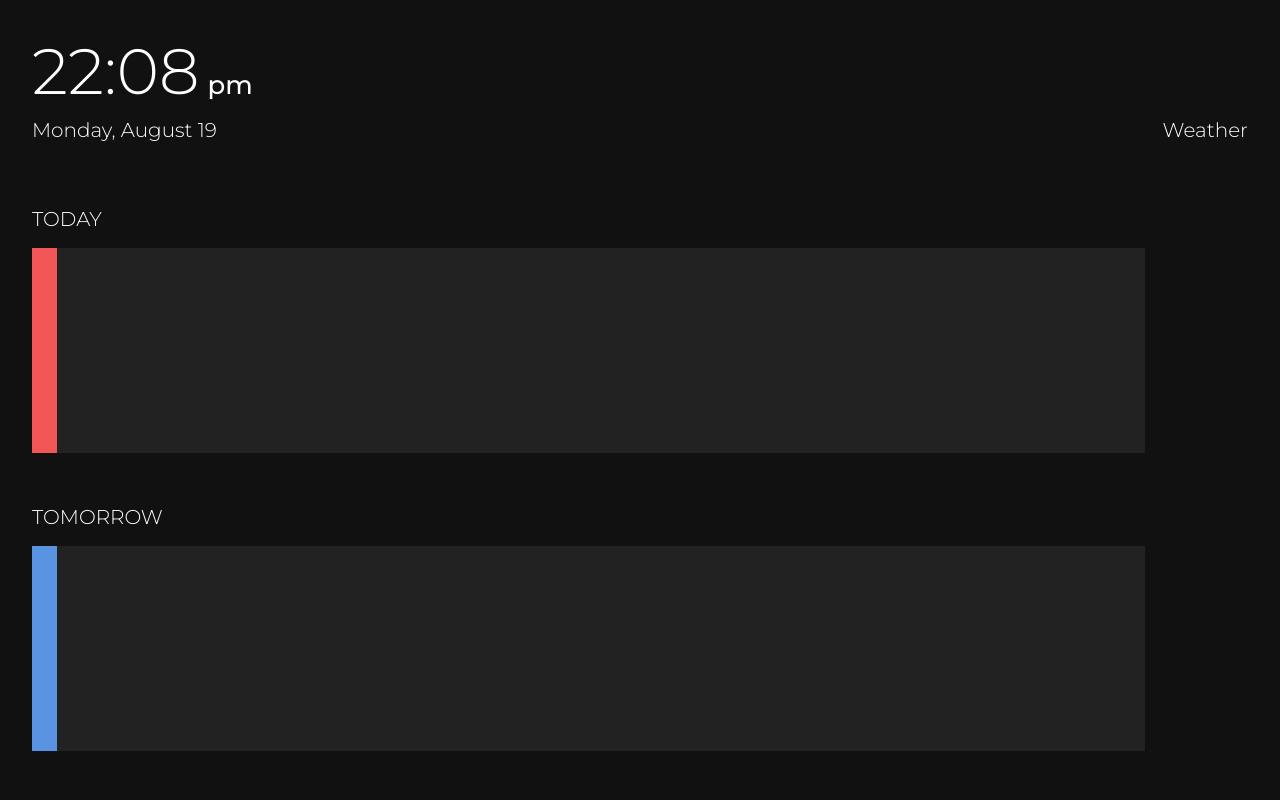
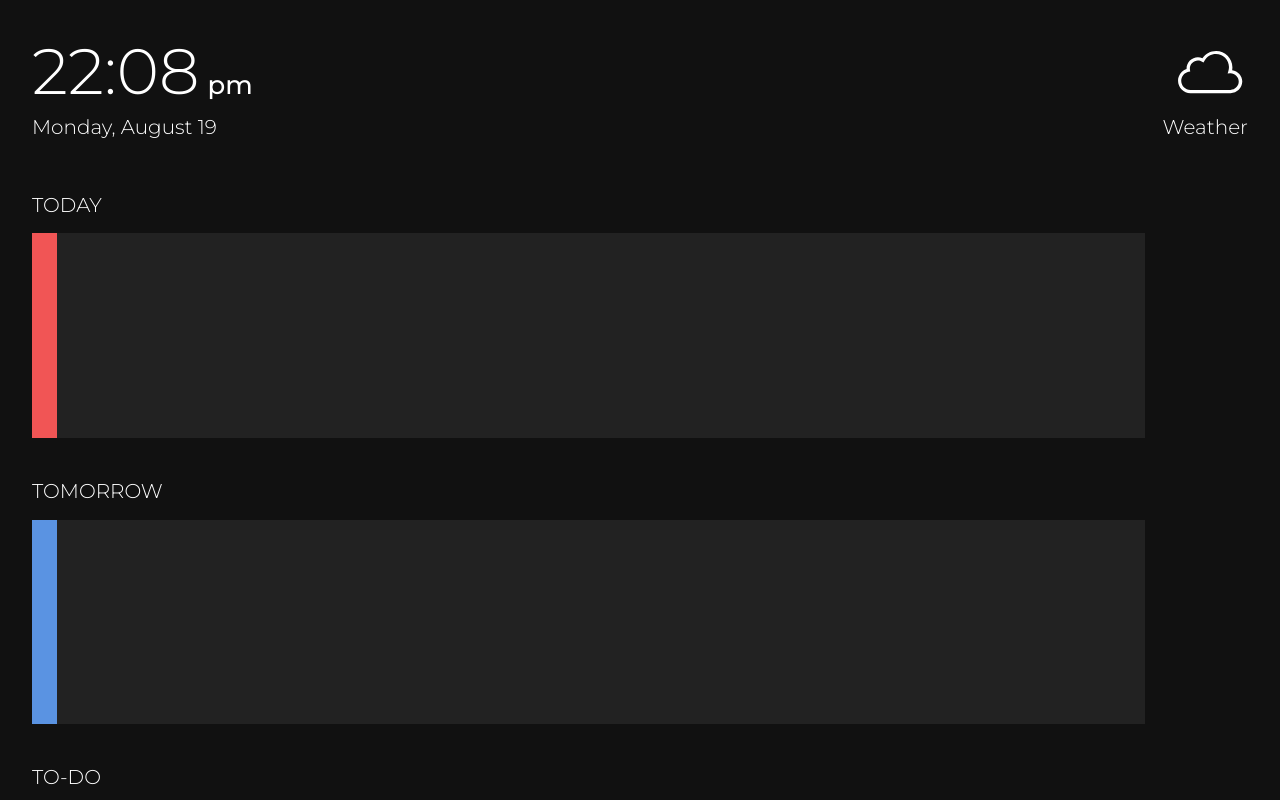
Before and after one commit to insidae/Status-Board, a React app: page / in a window 1280 px wide. Shown: the top 800 px of the page. Built offline with nearby package versions, Linux system fonts and the light colour scheme.

Commit message:
Styling for weather icons in preparation for Weather API data

```diff
--- a/src/App.js
+++ b/src/App.js
@@ -9,6 +9,7 @@ class App extends Component {
         <div className="App-header">
           <TimeDate></TimeDate>
           <div className='weather section'>
+            <div className="weather-icon cloudy"></div>
             <h2>Weather</h2>
           </div>
           <h2 className='header'>Today</h2>
--- a/src/App.scss
+++ b/src/App.scss
@@ -10,6 +10,7 @@
   h2 {
     font-size: 1.25em;
     font-weight: 100;
+    margin-top: 5px;
 
     &.header {
       text-transform: uppercase;
@@ -42,15 +43,23 @@
     font-weight: 500;
     margin-left: 8px;
   }
-
-  .date {
-    margin-top: 8px;
-  }
 }
 
 .weather {
   text-align: right;
   width: 40%;
+
+  .weather-icon {
+    display: block;
+    width: 100%;
+    height: 78px;
+    background-position-x: right;
+    background-repeat: no-repeat;
+
+    &.cloudy {
+      background-image: url(/assets/weather_icons/cloudy.svg);
+    }
+  }
 }
 
 .today,
```
